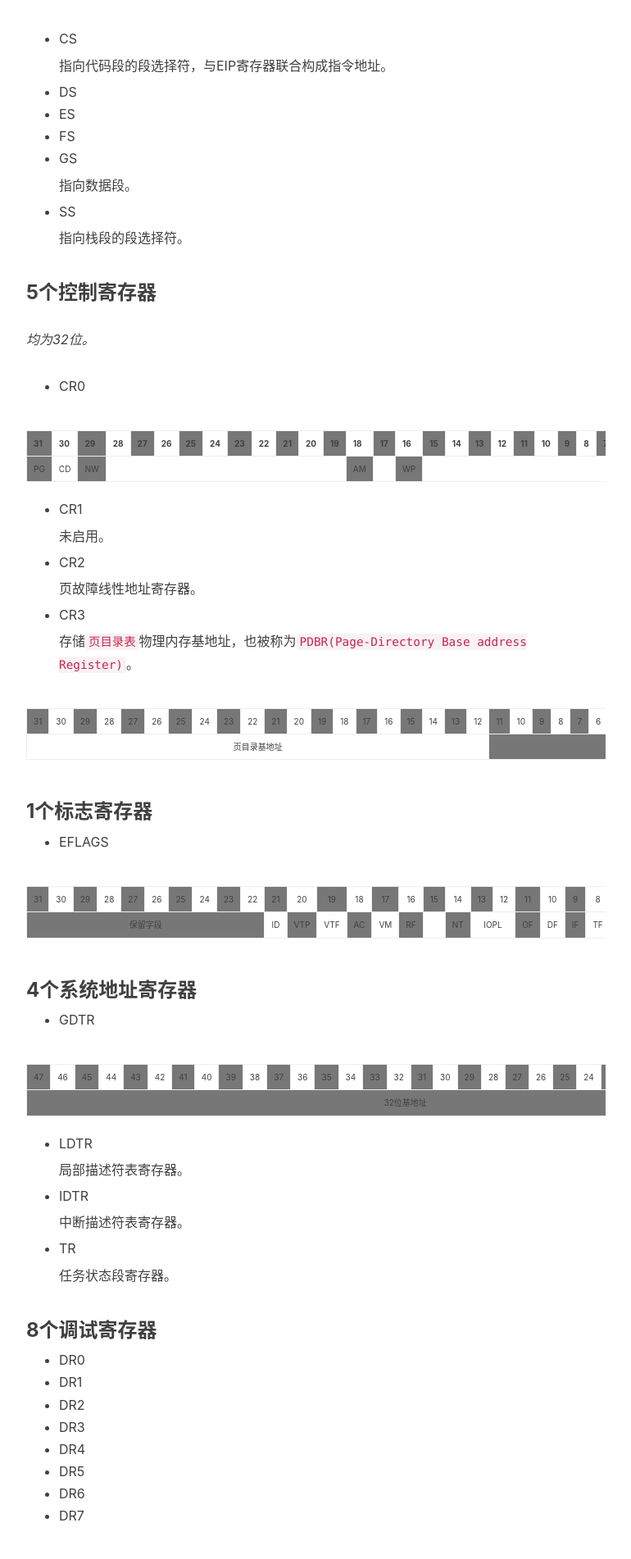
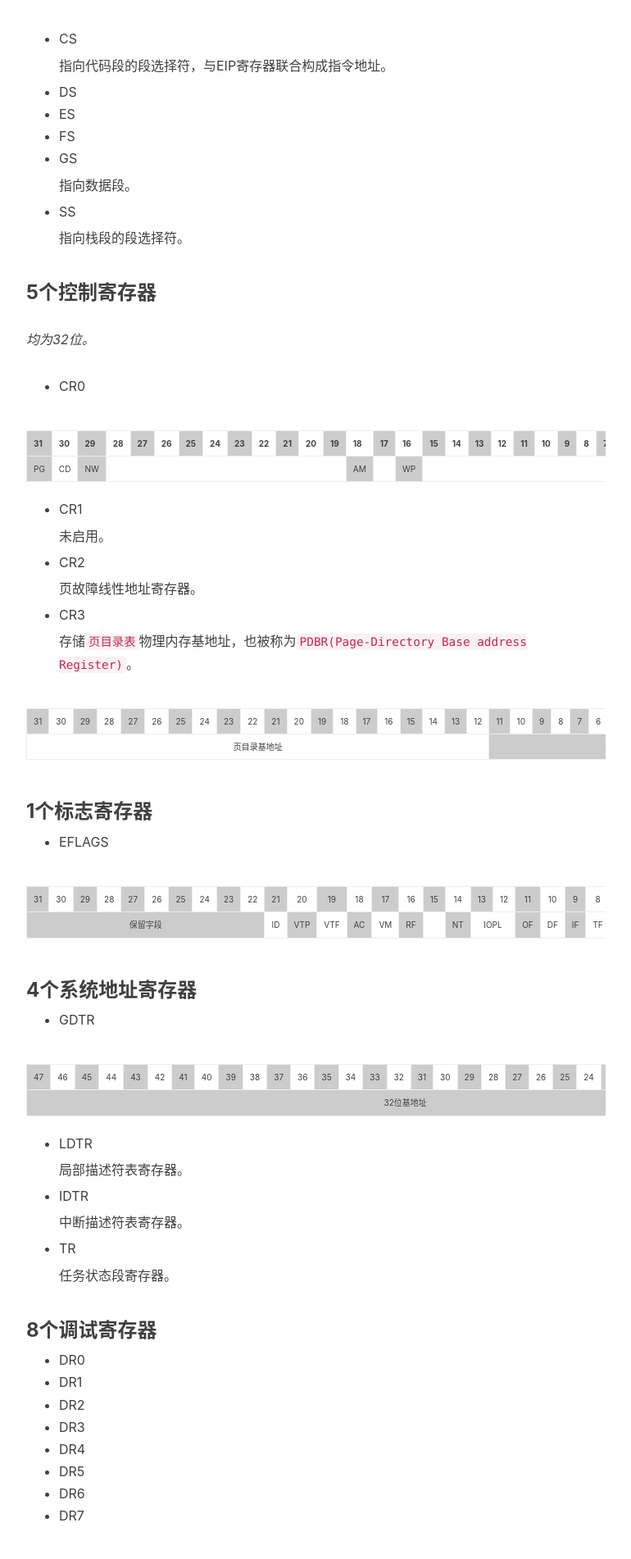
Before and after one commit to axiomaster/axiomaster.github.io, a Jekyll site: the page built from _posts/2020-02-01-x86-register.md, in a window 1280 px wide. Shown: the part 1341-3243 px from the top of the page at 82% size, without its empty margins (233-1003 px from the left). Built offline with Jekyll 4.4.1, drawn with Linux system fonts in a browser that asks for light colours; nearby versions of some CDN libraries; comment, search, counter and statistics services are not loaded.

Commit message:
x86 register

```diff
--- a/_posts/2020-02-01-x86-register.md
+++ b/_posts/2020-02-01-x86-register.md
@@ -74,86 +74,38 @@ tags:
 <table style="font-size:10px;text-align:center">
 <thead>
 <tr>
-<th style="background-color:#777">31</th>
-
-<th>30</th>
-
-<th style="background-color:#777">29</th>
-
-<th>28</th>
-
-<th style="background-color:#777">27</th>
-
-<th>26</th>
-
-<th style="background-color:#777">25</th>
-
-<th>24</th>
-
-<th style="background-color:#777">23</th>
-
-<th>22</th>
-
-<th style="background-color:#777">21</th>
-
-<th>20</th>
-
-<th style="background-color:#777">19</th>
-
-<th>18</th>
-
-<th style="background-color:#777">17</th>
-
-<th>16</th>
-
-<th style="background-color:#777">15</th>
-
-<th>14</th>
-
-<th style="background-color:#777">13</th>
-
-<th>12</th>
-
-<th style="background-color:#777">11</th>
-
-<th>10</th>
-
-<th style="background-color:#777">9</th>
-
-<th>8</th>
-
-<th style="background-color:#777">7</th>
-
-<th>6</th>
-
-<th style="background-color:#777">5</th>
-
-<th>4</th>
-
-<th style="background-color:#777">3</th>
-
-<th>2</th>
-
-<th style="background-color:#777">1</th>
-
-<th>0</th>
-
+<th style="background-color:#ccc">31</th><th>30</th>
+<th style="background-color:#ccc">29</th><th>28</th>
+<th style="background-color:#ccc">27</th><th>26</th>
+<th style="background-color:#ccc">25</th><th>24</th>
+<th style="background-color:#ccc">23</th><th>22</th>
+<th style="background-color:#ccc">21</th><th>20</th>
+<th style="background-color:#ccc">19</th><th>18</th>
+<th style="background-color:#ccc">17</th><th>16</th>
+<th style="background-color:#ccc">15</th><th>14</th>
+<th style="background-color:#ccc">13</th><th>12</th>
+<th style="background-color:#ccc">11</th><th>10</th>
+<th style="background-color:#ccc">9</th><th>8</th>
+<th style="background-color:#ccc">7</th><th>6</th>
+<th style="background-color:#ccc">5</th><th>4</th>
+<th style="background-color:#ccc">3</th><th>2</th>
+<th style="background-color:#ccc">1</th><th>0</th>
 </tr>
 </thead>
 <tr>
-<td style="background-color:#777">PG</td>
+<td style="background-color:#ccc">PG</td>
 <td>CD</td>
-<td style="background-color:#777">NW</td>
+<td style="background-color:#ccc">NW</td>
 <td colspan="10"></td>
-<td style="background-color:#777">AM</td>
+<td style="background-color:#ccc">AM</td>
 <td></td>
-<td style="background-color:#777">WP</td>
+<td style="background-color:#ccc">WP</td>
 <td colspan="10"></td>
-<td style="background-color:#777">NE</td>
+<td style="background-color:#ccc">NE</td>
 <td>ET</td>
-<td style="background-color:#777">TS</td>
+<td style="background-color:#ccc">TS</td>
 <td>EM</td>
-<td style="background-color:#777">MP</td>
+<td style="background-color:#ccc">MP</td>
 <td>PE</td>
 </tr>
 </table>
@@ -172,28 +124,28 @@ tags:
 
 <table style="font-size:10px;text-align:center">
 <tr>
-<td style="background-color:#777">31</td><td>30</td>
-<td style="background-color:#777">29</td><td>28</td>
-<td style="background-color:#777">27</td><td>26</td>
-<td style="background-color:#777">25</td><td>24</td>
-<td style="background-color:#777">23</td><td>22</td>
-<td style="background-color:#777">21</td><td>20</td>
-<td style="background-color:#777">19</td><td>18</td>
-<td style="background-color:#777">17</td><td>16</td>
-<td style="background-color:#777">15</td><td>14</td>
-<td style="background-color:#777">13</td><td>12</td>
-<td style="background-color:#777">11</td><td>10</td>
-<td style="background-color:#777">9</td><td>8</td>
-<td style="background-color:#777">7</td><td>6</td>
-<td style="background-color:#777">5</td><td>4</td>
-<td style="background-color:#777">3</td><td>2</td>
-<td style="background-color:#777">1</td><td>0</td>
+<td style="background-color:#ccc">31</td><td>30</td>
+<td style="background-color:#ccc">29</td><td>28</td>
+<td style="background-color:#ccc">27</td><td>26</td>
+<td style="background-color:#ccc">25</td><td>24</td>
+<td style="background-color:#ccc">23</td><td>22</td>
+<td style="background-color:#ccc">21</td><td>20</td>
+<td style="background-color:#ccc">19</td><td>18</td>
+<td style="background-color:#ccc">17</td><td>16</td>
+<td style="background-color:#ccc">15</td><td>14</td>
+<td style="background-color:#ccc">13</td><td>12</td>
+<td style="background-color:#ccc">11</td><td>10</td>
+<td style="background-color:#ccc">9</td><td>8</td>
+<td style="background-color:#ccc">7</td><td>6</td>
+<td style="background-color:#ccc">5</td><td>4</td>
+<td style="background-color:#ccc">3</td><td>2</td>
+<td style="background-color:#ccc">1</td><td>0</td>
 </tr>
 <tr>
 <td colspan="20">页目录基地址</td>
-<td colspan="7" style="background-color:#777"></td>
+<td colspan="7" style="background-color:#ccc"></td>
 <td>PCD</td>
-<td style="background-color:#777">PWT</td>
+<td style="background-color:#ccc">PWT</td>
 <td colspan="3"></td>
 </tr>
 </table>
@@ -204,45 +156,45 @@ tags:
 
 <table style="font-size:10px;text-align:center">
 <tr>
-<td style="background-color:#777">31</td><td>30</td>
-<td style="background-color:#777">29</td><td>28</td>
-<td style="background-color:#777">27</td><td>26</td>
-<td style="background-color:#777">25</td><td>24</td>
-<td style="background-color:#777">23</td><td>22</td>
-<td style="background-color:#777">21</td><td>20</td>
-<td style="background-color:#777">19</td><td>18</td>
-<td style="background-color:#777">17</td><td>16</td>
-<td style="background-color:#777">15</td><td>14</td>
-<td style="background-color:#777">13</td><td>12</td>
-<td style="background-color:#777">11</td><td>10</td>
-<td style="background-color:#777">9</td><td>8</td>
-<td style="background-color:#777">7</td><td>6</td>
-<td style="background-color:#777">5</td><td>4</td>
-<td style="background-color:#777">3</td><td>2</td>
-<td style="background-color:#777">1</td><td>0</td>
+<td style="background-color:#ccc">31</td><td>30</td>
+<td style="background-color:#ccc">29</td><td>28</td>
+<td style="background-color:#ccc">27</td><td>26</td>
+<td style="background-color:#ccc">25</td><td>24</td>
+<td style="background-color:#ccc">23</td><td>22</td>
+<td style="background-color:#ccc">21</td><td>20</td>
+<td style="background-color:#ccc">19</td><td>18</td>
+<td style="background-color:#ccc">17</td><td>16</td>
+<td style="background-color:#ccc">15</td><td>14</td>
+<td style="background-color:#ccc">13</td><td>12</td>
+<td style="background-color:#ccc">11</td><td>10</td>
+<td style="background-color:#ccc">9</td><td>8</td>
+<td style="background-color:#ccc">7</td><td>6</td>
+<td style="background-color:#ccc">5</td><td>4</td>
+<td style="background-color:#ccc">3</td><td>2</td>
+<td style="background-color:#ccc">1</td><td>0</td>
 </tr>
 <tr>
-<td colspan="10" style="background-color:#777">保留字段</td>
+<td colspan="10" style="background-color:#ccc">保留字段</td>
 <td>ID</td>
-<td style="background-color:#777">VTP</td>
+<td style="background-color:#ccc">VTP</td>
 <td>VTF</td>
-<td style="background-color:#777">AC</td>
+<td style="background-color:#ccc">AC</td>
 <td>VM</td>
-<td style="background-color:#777">RF</td>
+<td style="background-color:#ccc">RF</td>
 <td></td>
-<td style="background-color:#777">NT</td>
+<td style="background-color:#ccc">NT</td>
 <td colspan="2">IOPL</td>
-<td style="background-color:#777">OF</td>
+<td style="background-color:#ccc">OF</td>
 <td>DF</td>
-<td style="background-color:#777">IF</td>
+<td style="background-color:#ccc">IF</td>
 <td>TF</td>
-<td style="background-color:#777">SF</td>
+<td style="background-color:#ccc">SF</td>
 <td>ZF</td>
-<td style="background-color:#777"></td>
+<td style="background-color:#ccc"></td>
 <td>AF</td>
-<td style="background-color:#777"></td>
+<td style="background-color:#ccc"></td>
 <td>PF</td>
-<td style="background-color:#777"></td>
+<td style="background-color:#ccc"></td>
 <td>CF</td>
 </tr>
 </table>
@@ -253,33 +205,33 @@ tags:
 
 <table style="font-size:10px;text-align:center">
 <tr>
-<td style="background-color:#777">47</td><td>46</td>
-<td style="background-color:#777">45</td><td>44</td>
-<td style="background-color:#777">43</td><td>42</td>
-<td style="background-color:#777">41</td><td >40</td>
-<td style="background-color:#777">39</td><td>38</td>
-<td style="background-color:#777">37</td><td>36</td>
-<td style="background-color:#777">35</td><td>34</td>
-<td style="background-color:#777">33</td><td>32</td>
-<td style="background-color:#777">31</td><td>30</td>
-<td style="background-color:#777">29</td><td>28</td>
-<td style="background-color:#777">27</td><td>26</td>
-<td style="background-color:#777">25</td><td>24</td>
-<td style="background-color:#777">23</td><td>22</td>
-<td style="background-color:#777">21</td><td>20</td>
-<td style="background-color:#777">19</td><td>18</td>
-<td style="background-color:#777">17</td><td>16</td>
-<td style="background-color:#777">15</td><td>14</td>
-<td style="background-color:#777">13</td><td>12</td>
-<td style="background-color:#777">11</td><td>10</td>
-<td style="background-color:#777">9</td><td>8</td>
-<td style="background-color:#777">7</td><td>6</td>
-<td style="background-color:#777">5</td><td>4</td>
-<td style="background-color:#777">3</td><td>2</td>
-<td style="background-color:#777">1</td><td>0</td>
+<td style="background-color:#ccc">47</td><td>46</td>
+<td style="background-color:#ccc">45</td><td>44</td>
+<td style="background-color:#ccc">43</td><td>42</td>
+<td style="background-color:#ccc">41</td><td >40</td>
+<td style="background-color:#ccc">39</td><td>38</td>
+<td style="background-color:#ccc">37</td><td>36</td>
+<td style="background-color:#ccc">35</td><td>34</td>
+<td style="background-color:#ccc">33</td><td>32</td>
+<td style="background-color:#ccc">31</td><td>30</td>
+<td style="background-color:#ccc">29</td><td>28</td>
+<td style="background-color:#ccc">27</td><td>26</td>
+<td style="background-color:#ccc">25</td><td>24</td>
+<td style="background-color:#ccc">23</td><td>22</td>
+<td style="background-color:#ccc">21</td><td>20</td>
+<td style="background-color:#ccc">19</td><td>18</td>
+<td style="background-color:#ccc">17</td><td>16</td>
+<td style="background-color:#ccc">15</td><td>14</td>
+<td style="background-color:#ccc">13</td><td>12</td>
+<td style="background-color:#ccc">11</td><td>10</td>
+<td style="background-color:#ccc">9</td><td>8</td>
+<td style="background-color:#ccc">7</td><td>6</td>
+<td style="background-color:#ccc">5</td><td>4</td>
+<td style="background-color:#ccc">3</td><td>2</td>
+<td style="background-color:#ccc">1</td><td>0</td>
 </tr>
 <tr>
-<td colspan="32" style="background-color:#777">32位基地址</td>
+<td colspan="32" style="background-color:#ccc">32位基地址</td>
 <td colspan="16">16位界限</td>
 </tr>
 </table>
```
